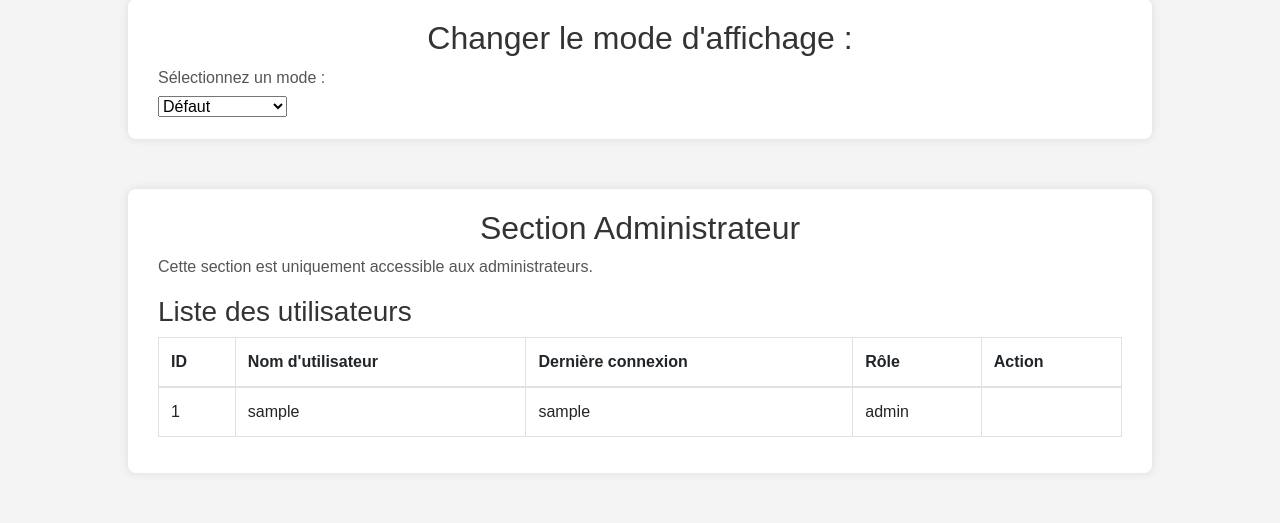
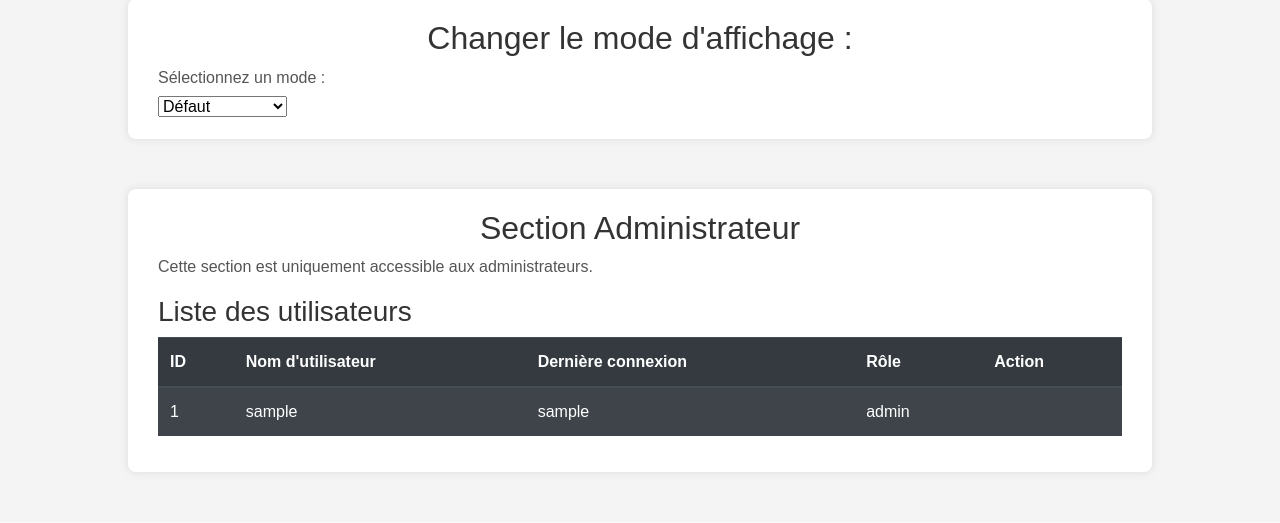
Before and after one commit to SAE601/Interface-Web, a PHP site: page /profil.php in a window 1280 px wide. Shown: the part 1002-1525 px from the top of the page. After the commit the page ends 1477 px from the top, so only its background shows below. Run offline with PHP 8.4, Linux system fonts and the light colour scheme; the visitor is signed in with stand-in values (Sample User, id 1); tables that the repository leaves empty or names only in its code hold one stand-in row (values such as "Sample post"); grey boxes marked "Sample" are stand-in pictures.

Commit message:
correction couleur de la table admin de othmane

```diff
--- a/profil.php
+++ b/profil.php
@@ -169,7 +169,6 @@ try {
     <div class="dashboard-container">
         <h2>Section Administrateur</h2>
         <p>Cette section est uniquement accessible aux administrateurs.</p>
-
         <!-- Liste des utilisateurs -->
         <h3>Liste des utilisateurs</h3>
         <?php
@@ -178,9 +177,8 @@ try {
             $stmt = $pdo->prepare("SELECT id, username, email, lerole, last_login FROM users");
             $stmt->execute();
             $users = $stmt->fetchAll(PDO::FETCH_ASSOC);
-
             if ($users) {
-                echo "<table class='table table-bordered'>";
+                echo "<table class='table table-striped table-dark'>";
                 echo "<thead><tr><th>ID</th><th>Nom d'utilisateur</th><th>Dernière connexion</th><th>Rôle</th><th>Action</th></tr></thead>";
                 echo "<tbody>";
                 foreach ($users as $user) {
```
